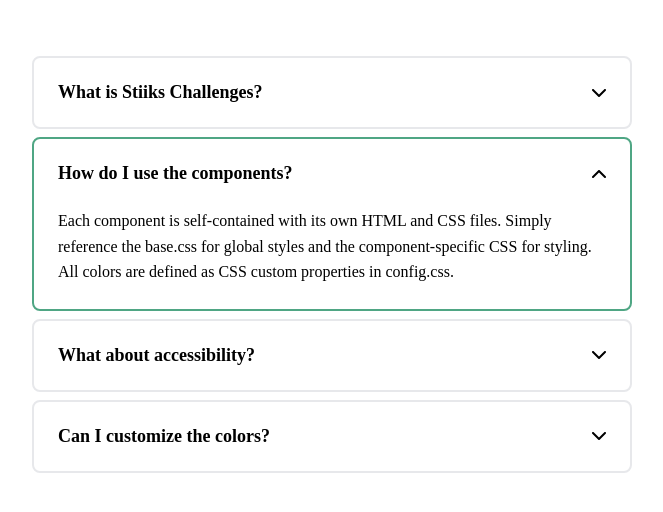
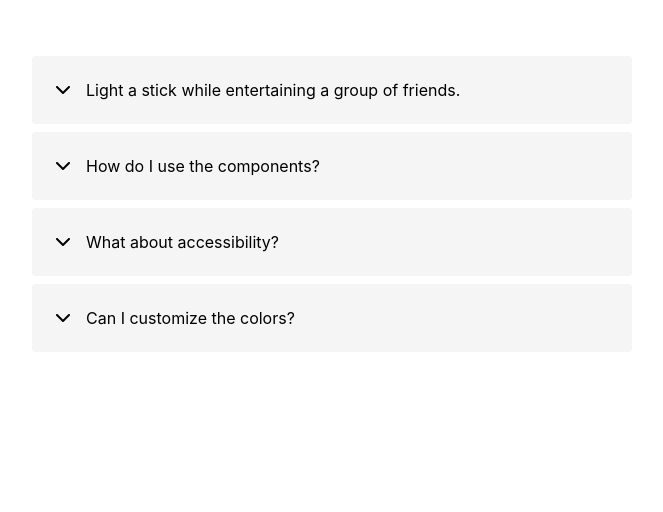
Before and after one commit to MichaelJLarsson/stiiiks-challenges, a plain HTML site: page components/accordion/accordion.html in a window 1280 px wide. Shown: the whole page, without its empty margins (308-971 px from the left). Drawn offline with Linux system fonts and the light colour scheme.

Commit message:
Enhance accordion component styling and structure. Updated CSS for improved layout and transitions, including font adjustments and background colors. Modified HTML to include accordion titles directly within the summary elements for better accessibility.

```diff
--- a/base.css
+++ b/base.css
@@ -3,4 +3,5 @@
 html,
 body {
   background-color: var(--background-color);
+  font-family: Inter, sans-serif;
 }
--- a/components/accordion/accordion.css
+++ b/components/accordion/accordion.css
@@ -13,36 +13,47 @@
   max-width: 600px;
   display: flex;
   flex-direction: column;
-  gap: 0.5rem;
+  gap: 8px;
 }
 
 .accordion-item {
-  border: 2px solid var(--grey-light);
-  border-radius: 8px;
   background-color: var(--white);
   transition: all 200ms ease-out;
 
+  &[open],
   &:hover {
-    border-color: var(--purple);
+    .accordion-header {
+      background-color: var(--grey-light);
+    }
   }
 
   &[open] {
-    border-color: var(--green);
-  }
+    .accordion-header {
+      margin-bottom: 4px;
+    }
 
-  &[open] .accordion-icon {
-    transform: rotate(180deg);
+    .accordion-icon {
+      transform: rotate(180deg);
+    }
+
+    .accordion-content {
+      animation: accordion-slide-down 200ms ease-out;
+    }
   }
 }
 
 .accordion-header {
   display: flex;
   align-items: center;
-  justify-content: space-between;
+  justify-content: flex-start;
   padding: 1.5rem;
   cursor: pointer;
   user-select: none;
   list-style: none;
+  background-color: var(--grey-lighter);
+  border-radius: 4px;
+  transition: background-color 100ms ease-out;
+  z-index: 10;
 
   /* Remove default marker */
   &::-webkit-details-marker {
@@ -71,22 +82,25 @@
 }
 
 .accordion-title {
-  font-size: 1.125rem;
-  font-weight: 600;
+  font-size: 1rem;
+  font-weight: 400;
   color: var(--foreground-color);
 }
 
 .accordion-icon {
   flex-shrink: 0;
-  margin-left: 1rem;
+  margin-right: 1rem;
   transition: transform 200ms ease-out;
   fill: var(--foreground-color);
 }
 
 .accordion-content {
-  padding: 0 1.5rem 1.5rem 1.5rem;
+  padding: 1.5rem;
   color: var(--foreground-color);
-  animation: accordion-slide-down 200ms ease-out;
+  background-color: var(--grey-lighter);
+  border-radius: 4px;
+  transition: transform 100ms ease-out;
+  transform: translateY(-50px);
 }
 
 .accordion-content p {
@@ -98,7 +112,7 @@
 @keyframes accordion-slide-down {
   from {
     opacity: 0;
-    transform: translateY(-10px);
+    transform: translateY(-50px);
   }
   to {
     opacity: 1;
--- a/components/accordion/accordion.html
+++ b/components/accordion/accordion.html
@@ -21,7 +21,6 @@
       <div class="accordion-container">
         <details class="accordion-item">
           <summary class="accordion-header">
-            <span class="accordion-title">What is Stiiks Challenges?</span>
             <svg
               width="14"
               height="8"
@@ -36,6 +35,9 @@
                 fill="black"
               />
             </svg>
+            <span class="accordion-title"
+              >Light a stick while entertaining a group of friends.</span
+            >
           </summary>
           <div class="accordion-content">
             <p>
@@ -46,9 +48,8 @@
           </div>
         </details>
 
-        <details class="accordion-item" open>
+        <details class="accordion-item">
           <summary class="accordion-header">
-            <span class="accordion-title">How do I use the components?</span>
             <svg
               width="14"
               height="8"
@@ -63,6 +64,7 @@
                 fill="black"
               />
             </svg>
+            <span class="accordion-title">How do I use the components?</span>
           </summary>
           <div class="accordion-content">
             <p>
@@ -76,7 +78,6 @@
 
         <details class="accordion-item">
           <summary class="accordion-header">
-            <span class="accordion-title">What about accessibility?</span>
             <svg
               width="14"
               height="8"
@@ -91,6 +92,7 @@
                 fill="black"
               />
             </svg>
+            <span class="accordion-title">What about accessibility?</span>
           </summary>
           <div class="accordion-content">
             <p>
@@ -104,7 +106,6 @@
 
         <details class="accordion-item">
           <summary class="accordion-header">
-            <span class="accordion-title">Can I customize the colors?</span>
             <svg
               width="14"
               height="8"
@@ -119,6 +120,7 @@
                 fill="black"
               />
             </svg>
+            <span class="accordion-title">Can I customize the colors?</span>
           </summary>
           <div class="accordion-content">
             <p>
```
